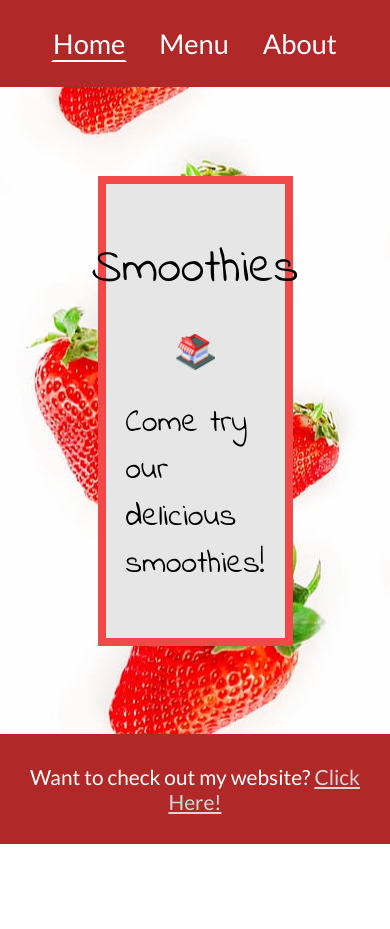
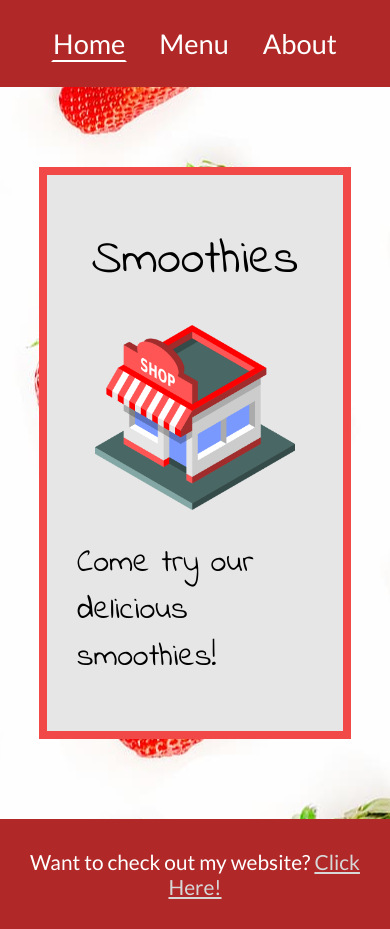
Before and after one commit to AdamKoziorz/odin-restaurant, a website built with webpack: page src/index.html in a window 390 px wide. Before the commit the page ends 844 px from the top, so only its background shows below. Built offline with nearby package versions, Linux system fonts and the light colour scheme.

Commit message:
Add a little bit of mobile responsiveness

```diff
--- a/src/styles/style.css
+++ b/src/styles/style.css
@@ -251,4 +251,12 @@ button.nav-btn:hover, button.nav-btn.active {
         margin: 0;
         font-size: 3rem;
     }
+
+    .main-content:not(.menu) {
+        width: 80%;
+    }
+
+    .main-content {
+        padding: 50px 30px;
+    }
  }
```
